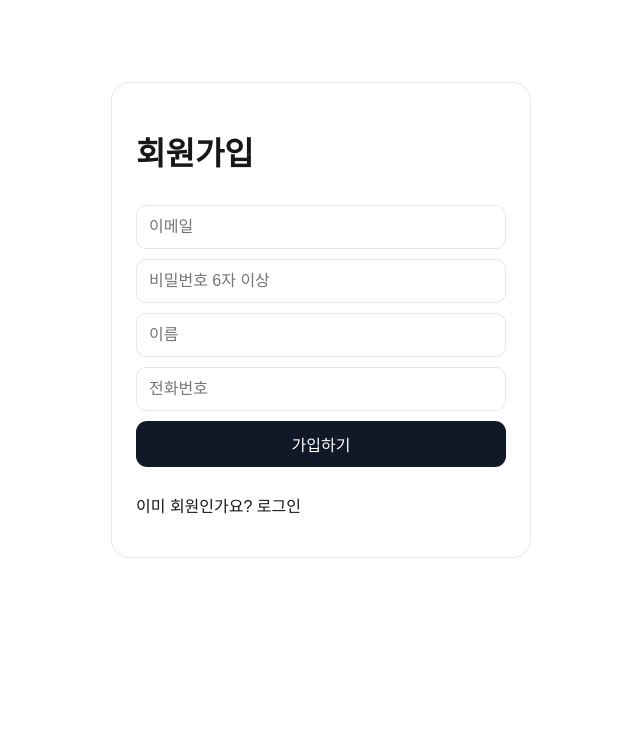
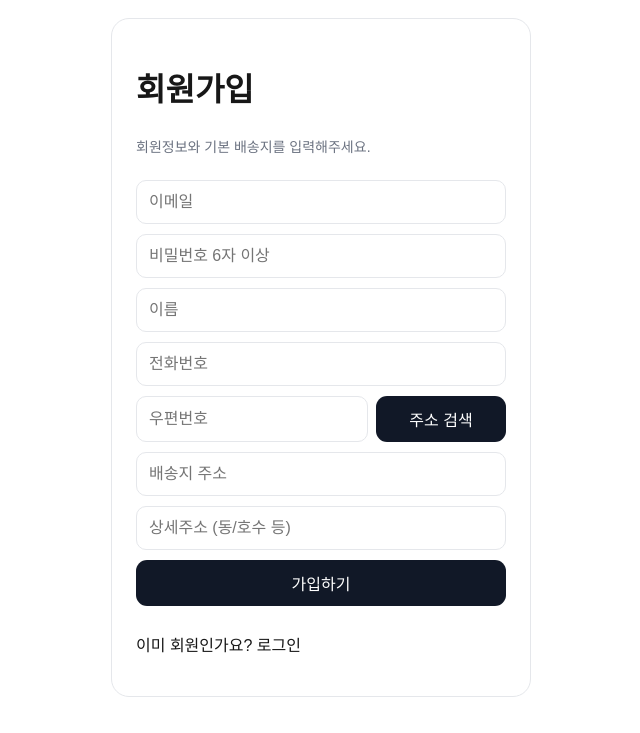
Before and after one commit to ek890322-man/ono-market, a Python web app: template templates/signup.html in a window 1280 px wide. Shown: the part 67-800 px from the top of the page, without its empty margins (319-959 px from the left). Run offline with Jinja, Linux system fonts and the light colour scheme; the template is opened without the code that fills it, so the values that code supplies are empty; some libraries are stand-ins or nearby versions.

Commit message:
Add files via upload

```diff
--- a/static/style.css
+++ b/static/style.css
@@ -20,3 +20,22 @@
 .rich-cart{display:grid!important;grid-template-columns:58px 1fr auto;gap:10px;align-items:center}
 .cartpic{width:58px;height:58px;border-radius:10px;background:#f3f4f6;overflow:hidden;display:flex;align-items:center;justify-content:center;font-size:25px}
 .cartpic img{width:100%;height:100%;object-fit:cover}.cartdesc{display:flex;flex-direction:column;gap:4px}.cartdesc small{color:#6b7280}.cartqty{display:flex;gap:7px;align-items:center}.cartqty button{padding:5px 9px}.cartqty .remove{background:#fff;color:#6b7280;border:1px solid #ddd}.carttotal,.paytotal,.orderline{display:flex;justify-content:space-between;gap:12px}.carttotal{padding:16px 0;font-size:18px}.ordersummary{background:#f8fafc;padding:15px;border-radius:12px}.orderline{padding:7px 0}.paytotal{border-top:1px solid #ddd;margin-top:10px;padding-top:13px;font-size:18px}.checkoutform{max-height:90vh;overflow:auto}.paymethods{display:grid;gap:8px;margin-bottom:10px}.paymethods label{border:1px solid #ddd;border-radius:9px;padding:12px}.paynotice{background:#fef3c7;color:#92400e;padding:10px;border-radius:9px;font-size:13px}.emptycart{text-align:center;color:#6b7280;padding:30px 0}
+
+/* ONO MARKET typography tune */
+.card .meta{font-size:13px}
+.card h3{font-size:17px;line-height:1.35;margin:10px 0 6px}
+.card p{font-size:14px;line-height:1.45}
+.card .price,.card strong{font-size:17px}
+.card .actions button,.card button{font-size:14px;line-height:1.25}
+.filters button{font-size:14px}
+.signup-form{max-width:520px}
+.signup-help{font-size:14px;color:#6b7280;margin-top:-6px}
+.address-search-row{display:grid;grid-template-columns:1fr 130px;gap:8px}
+.address-search-row input{min-width:0}
+.address-search-btn{margin:0!important;white-space:nowrap}
+@media(max-width:600px){
+  .card h3{font-size:16px}
+  .card p{font-size:13px}
+  .card .actions button,.card button{font-size:13px;padding-left:8px;padding-right:8px}
+  .address-search-row{grid-template-columns:1fr 105px}
+}
--- a/templates/signup.html
+++ b/templates/signup.html
@@ -1 +1,33 @@
-{% extends "base.html" %}{% block body %}<div class="center"><form class="panel auth" method="post"><h1>회원가입</h1><input type="email" name="email" placeholder="이메일" required><input type="password" name="password" placeholder="비밀번호 6자 이상" required><input name="name" placeholder="이름" required><input name="phone" placeholder="전화번호" required><button>가입하기</button><p>이미 회원인가요? <a href="/login">로그인</a></p></form></div>{% endblock %}
+{% extends "base.html" %}{% block body %}
+<div class="center">
+<form class="panel auth signup-form" method="post">
+  <h1>회원가입</h1>
+  <p class="signup-help">회원정보와 기본 배송지를 입력해주세요.</p>
+  <input type="email" name="email" placeholder="이메일" required>
+  <input type="password" name="password" placeholder="비밀번호 6자 이상" required>
+  <input name="name" placeholder="이름" required>
+  <input name="phone" placeholder="전화번호" required>
+  <div class="address-search-row">
+    <input id="postcode" name="postcode" placeholder="우편번호" readonly required>
+    <button type="button" class="address-search-btn" onclick="openPostcode()">주소 검색</button>
+  </div>
+  <input id="address" name="address" placeholder="배송지 주소" readonly required>
+  <input id="detail_address" name="detail_address" placeholder="상세주소 (동/호수 등)" required>
+  <button>가입하기</button>
+  <p>이미 회원인가요? <a href="/login">로그인</a></p>
+</form>
+</div>
+<script src="https://t1.daumcdn.net/mapjsapi/bundle/postcode/prod/postcode.v2.js"></script>
+<script>
+function openPostcode(){
+  new daum.Postcode({
+    oncomplete:function(data){
+      const addr = data.userSelectedType === 'R' ? data.roadAddress : data.jibunAddress;
+      document.getElementById('postcode').value = data.zonecode;
+      document.getElementById('address').value = addr;
+      document.getElementById('detail_address').focus();
+    }
+  }).open();
+}
+</script>
+{% endblock %}
```
Also changed, not shown: app.py (+8 -2 lines).
